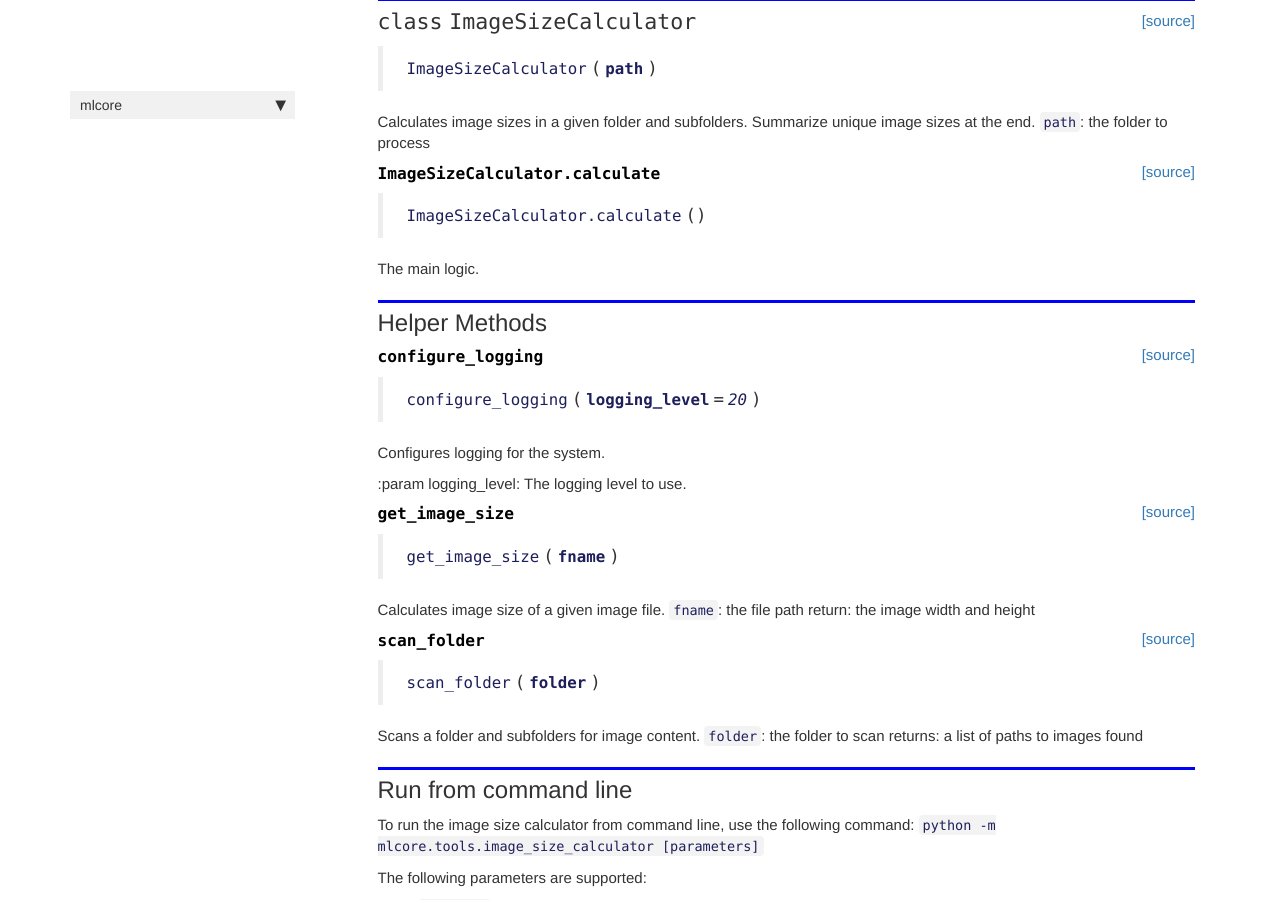
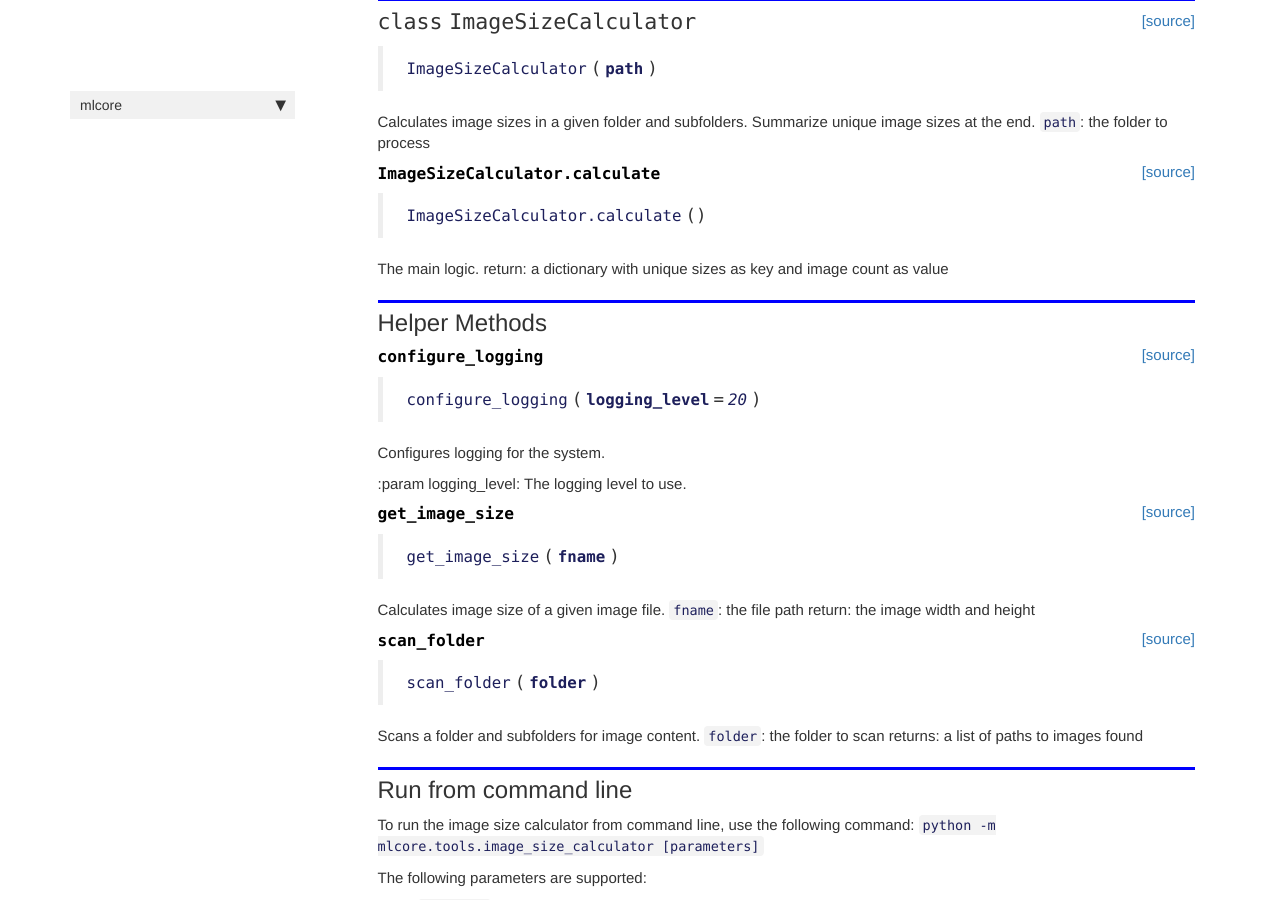
Before and after one commit to AI-Force/aiforce, a Jekyll site: the page built from docs/tools-image_size_calculator.html, in a window 1280 px wide and 900 px high, scrolled down 442 px. Built offline with Jekyll 4.4.1, drawn with Linux system fonts in a browser that asks for light colours; nearby versions of some CDN libraries; comment, search, counter and statistics services are not loaded.

Commit message:
added image count

```diff
--- a/docs/tools-image_size_calculator.html
+++ b/docs/tools-image_size_calculator.html
@@ -66,7 +66,7 @@ description: "Calculates image sizes in a given folder and subfolders. Summarize
 
 
 <div class="output_markdown rendered_html output_subarea ">
-<h2 id="ImageSizeCalculator" class="doc_header"><code>class</code> <code>ImageSizeCalculator</code><a href="https://github.com/ai-force/ML-Core/tree/master/mlcore/tools/image_size_calculator.py#L28" class="source_link" style="float:right">[source]</a></h2><blockquote><p><code>ImageSizeCalculator</code>(<strong><code>path</code></strong>)</p>
+<h2 id="ImageSizeCalculator" class="doc_header"><code>class</code> <code>ImageSizeCalculator</code><a href="https://github.com/ai-force/ML-Core/tree/master/mlcore/tools/image_size_calculator.py#L29" class="source_link" style="float:right">[source]</a></h2><blockquote><p><code>ImageSizeCalculator</code>(<strong><code>path</code></strong>)</p>
 </blockquote>
 <p>Calculates image sizes in a given folder and subfolders. Summarize unique image sizes at the end.
 <code>path</code>: the folder to process</p>
@@ -92,9 +92,10 @@ description: "Calculates image sizes in a given folder and subfolders. Summarize
 
 
 <div class="output_markdown rendered_html output_subarea ">
-<h4 id="ImageSizeCalculator.calculate" class="doc_header"><code>ImageSizeCalculator.calculate</code><a href="https://github.com/ai-force/ML-Core/tree/master/mlcore/tools/image_size_calculator.py#L37" class="source_link" style="float:right">[source]</a></h4><blockquote><p><code>ImageSizeCalculator.calculate</code>()</p>
+<h4 id="ImageSizeCalculator.calculate" class="doc_header"><code>ImageSizeCalculator.calculate</code><a href="https://github.com/ai-force/ML-Core/tree/master/mlcore/tools/image_size_calculator.py#L38" class="source_link" style="float:right">[source]</a></h4><blockquote><p><code>ImageSizeCalculator.calculate</code>()</p>
 </blockquote>
-<p>The main logic.</p>
+<p>The main logic.
+return: a dictionary with unique sizes as key and image count as value</p>
 
 </div>
 
@@ -130,7 +131,7 @@ description: "Calculates image sizes in a given folder and subfolders. Summarize
 
 
 <div class="output_markdown rendered_html output_subarea ">
-<h4 id="configure_logging" class="doc_header"><code>configure_logging</code><a href="https://github.com/ai-force/ML-Core/tree/master/mlcore/tools/image_size_calculator.py#L62" class="source_link" style="float:right">[source]</a></h4><blockquote><p><code>configure_logging</code>(<strong><code>logging_level</code></strong>=<em><code>20</code></em>)</p>
+<h4 id="configure_logging" class="doc_header"><code>configure_logging</code><a href="https://github.com/ai-force/ML-Core/tree/master/mlcore/tools/image_size_calculator.py#L67" class="source_link" style="float:right">[source]</a></h4><blockquote><p><code>configure_logging</code>(<strong><code>logging_level</code></strong>=<em><code>20</code></em>)</p>
 </blockquote>
 <p>Configures logging for the system.</p>
 <p>:param logging_level: The logging level to use.</p>
@@ -163,7 +164,7 @@ description: "Calculates image sizes in a given folder and subfolders. Summarize
 
 
 <div class="output_markdown rendered_html output_subarea ">
-<h4 id="get_image_size" class="doc_header"><code>get_image_size</code><a href="https://github.com/ai-force/ML-Core/tree/master/mlcore/tools/image_size_calculator.py#L78" class="source_link" style="float:right">[source]</a></h4><blockquote><p><code>get_image_size</code>(<strong><code>fname</code></strong>)</p>
+<h4 id="get_image_size" class="doc_header"><code>get_image_size</code><a href="https://github.com/ai-force/ML-Core/tree/master/mlcore/tools/image_size_calculator.py#L83" class="source_link" style="float:right">[source]</a></h4><blockquote><p><code>get_image_size</code>(<strong><code>fname</code></strong>)</p>
 </blockquote>
 <p>Calculates image size of a given image file.
 <code>fname</code>: the file path
@@ -197,7 +198,7 @@ return: the image width and height</p>
 
 
 <div class="output_markdown rendered_html output_subarea ">
-<h4 id="scan_folder" class="doc_header"><code>scan_folder</code><a href="https://github.com/ai-force/ML-Core/tree/master/mlcore/tools/image_size_calculator.py#L91" class="source_link" style="float:right">[source]</a></h4><blockquote><p><code>scan_folder</code>(<strong><code>folder</code></strong>)</p>
+<h4 id="scan_folder" class="doc_header"><code>scan_folder</code><a href="https://github.com/ai-force/ML-Core/tree/master/mlcore/tools/image_size_calculator.py#L96" class="source_link" style="float:right">[source]</a></h4><blockquote><p><code>scan_folder</code>(<strong><code>folder</code></strong>)</p>
 </blockquote>
 <p>Scans a folder and subfolders for image content.
 <code>folder</code>: the folder to scan
--- a/mlcore/__init__.py
+++ b/mlcore/__init__.py
@@ -1 +1 @@
-__version__ = "0.0.11"
+__version__ = "0.0.12"
```
Also changed, not shown: 3 other files.
